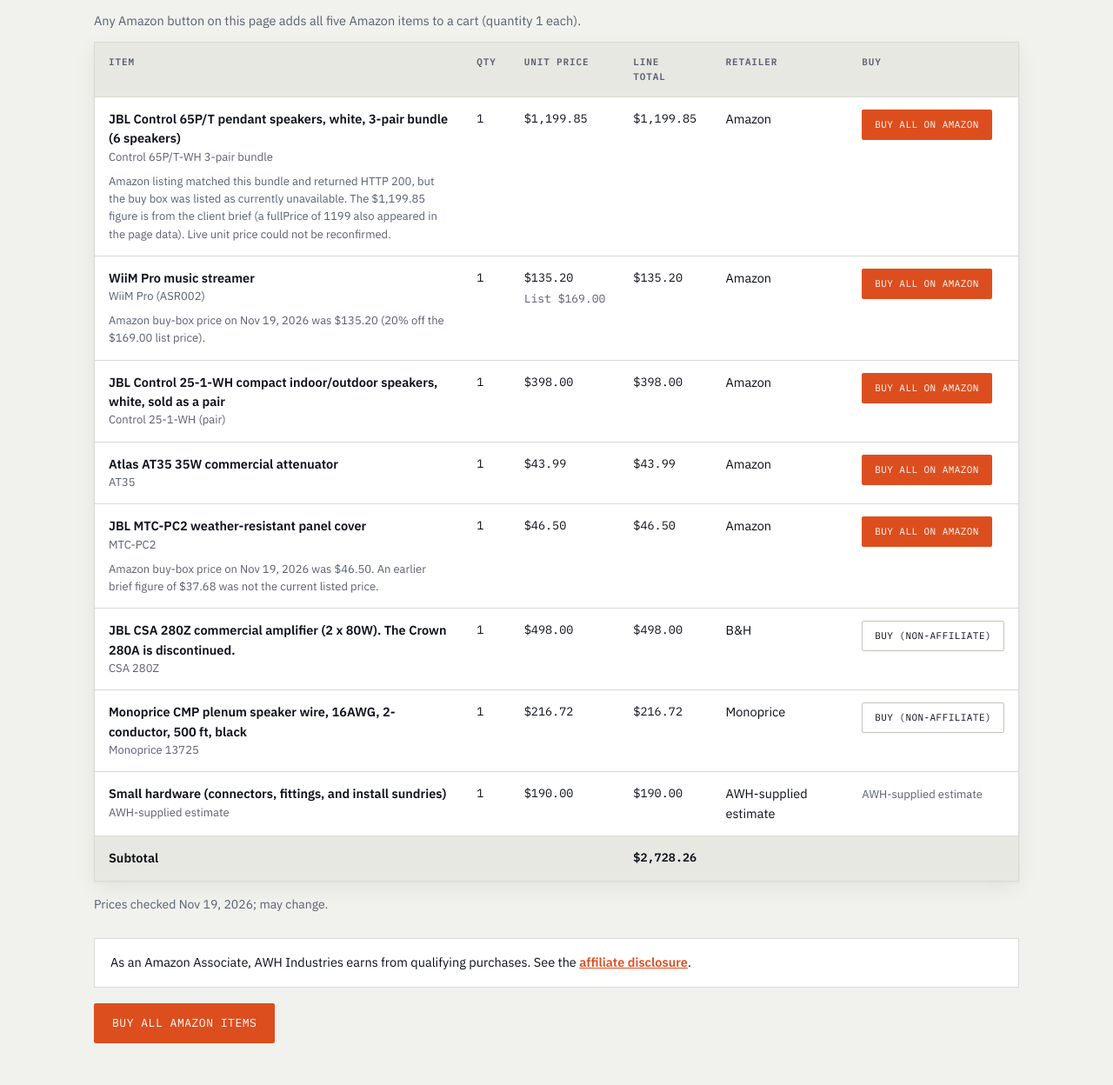
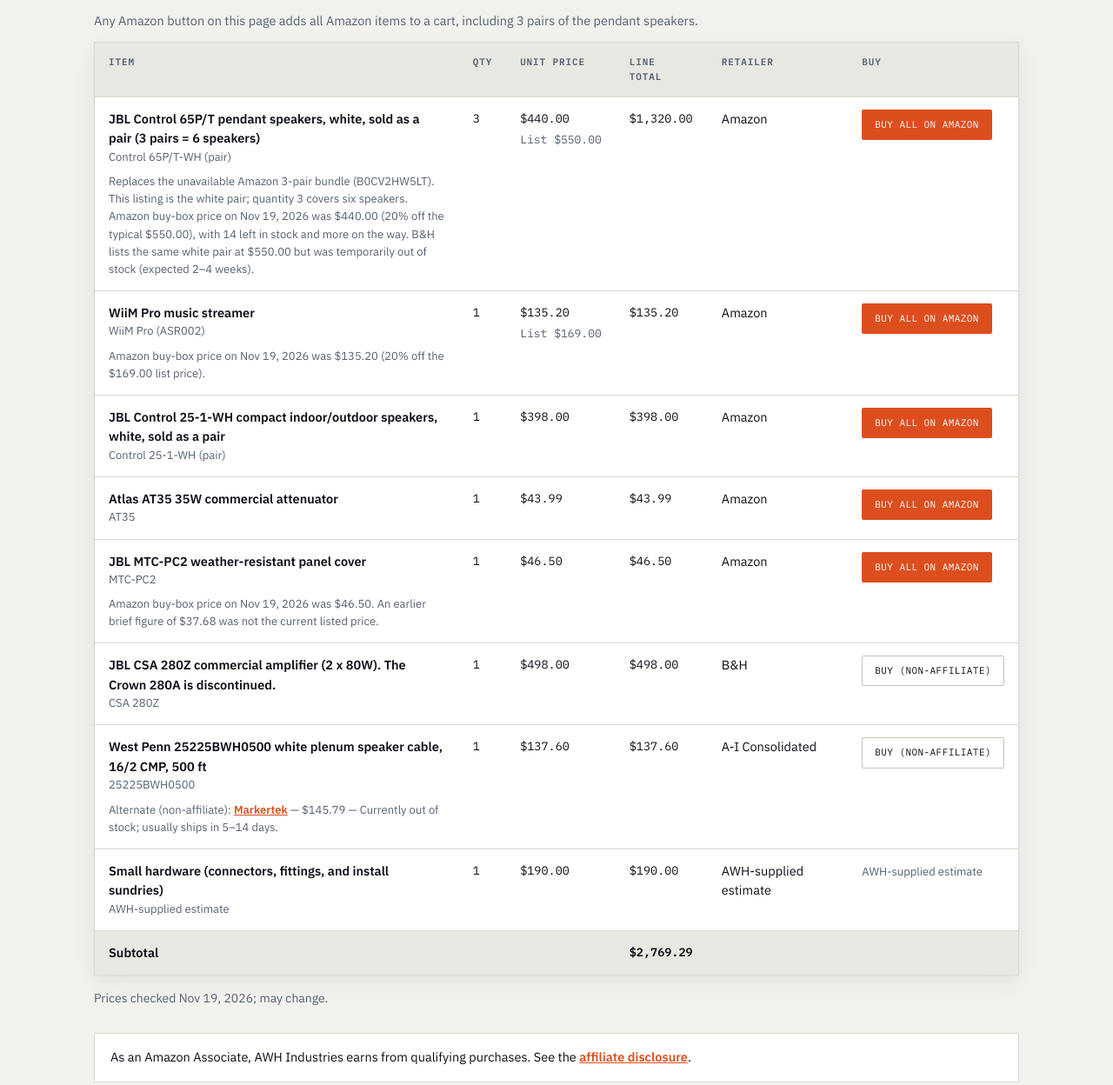
Before and after one commit to ahalvors/awhind, a website: page clients/story-coffee/index.html in a window 1280 px wide. Shown: the part 380-1628 px from the top of the page at 87% size. Drawn offline with Linux system fonts and the light colour scheme.

Commit message:
Swap Story Coffee pendants and plenum wire to buyable sources
Replace the unavailable Amazon 65P/T 3-pair bundle with three in-stock
white pairs (B00519RSDC, qty 3) in the generated Amazon cart. Replace
the Monoprice spool with West Penn 25225BWH0500, buying from
A-I Consolidated and noting Markertek as a non-affiliate alternate.

```diff
--- a/clients/story-coffee/app.mjs
+++ b/clients/story-coffee/app.mjs
@@ -63,9 +63,15 @@ export function renderBom(bom, root) {
   if (note) note.textContent = bom.priceCheckedNote;
 
   const body = items.map((item) => {
-    const noteRow = item.note
-      ? `<div class="item-note">${escapeHtml(item.note)}</div>`
-      : '';
+    const noteBits = [];
+    if (item.note) noteBits.push(`<div class="item-note">${escapeHtml(item.note)}</div>`);
+    if (item.alternate && item.alternate.url) {
+      const alt = item.alternate;
+      const price = alt.unitPrice != null ? ` — ${money(alt.unitPrice)}` : '';
+      const availability = alt.availability ? ` — ${escapeHtml(alt.availability)}` : '';
+      noteBits.push(`<div class="item-note">Alternate (non-affiliate): <a href="${escapeHtml(alt.url)}" target="_blank" rel="nofollow noopener">${escapeHtml(alt.retailer)}</a>${price}${availability}.</div>`);
+    }
+    const noteRow = noteBits.join('');
     const list = item.listPrice
       ? `<div class="list-price">List ${money(item.listPrice)}</div>`
       : '';
--- a/clients/story-coffee/bom.json
+++ b/clients/story-coffee/bom.json
@@ -6,16 +6,17 @@
   "amazonAssociateTag": "weighhere-20",
   "items": [
     {
-      "id": "jbl-control-65pt-bundle",
-      "item": "JBL Control 65P/T pendant speakers, white, 3-pair bundle (6 speakers)",
-      "model": "Control 65P/T-WH 3-pair bundle",
-      "qty": 1,
-      "unitPrice": 1199.85,
+      "id": "jbl-control-65pt-wh-pair",
+      "item": "JBL Control 65P/T pendant speakers, white, sold as a pair (3 pairs = 6 speakers)",
+      "model": "Control 65P/T-WH (pair)",
+      "qty": 3,
+      "unitPrice": 440.0,
+      "listPrice": 550.0,
       "priceChecked": "2026-11-19",
       "retailer": "Amazon",
-      "asin": "B0CV2HW5LT",
+      "asin": "B00519RSDC",
       "affiliate": true,
-      "note": "Amazon listing matched this bundle and returned HTTP 200, but the buy box was listed as currently unavailable. The $1,199.85 figure is from the client brief (a fullPrice of 1199 also appeared in the page data). Live unit price could not be reconfirmed."
+      "note": "Replaces the unavailable Amazon 3-pair bundle (B0CV2HW5LT). This listing is the white pair; quantity 3 covers six speakers. Amazon buy-box price on Nov 19, 2026 was $440.00 (20% off the typical $550.00), with 14 left in stock and more on the way. B&H lists the same white pair at $550.00 but was temporarily out of stock (expected 2\u20134 weeks)."
     },
     {
       "id": "wiim-pro",
@@ -76,15 +77,21 @@
       "affiliate": false
     },
     {
-      "id": "monoprice-cmp-16awg-500",
-      "item": "Monoprice CMP plenum speaker wire, 16AWG, 2-conductor, 500 ft, black",
-      "model": "Monoprice 13725",
+      "id": "west-penn-25225bwh0500",
+      "item": "West Penn 25225BWH0500 white plenum speaker cable, 16/2 CMP, 500 ft",
+      "model": "25225BWH0500",
       "qty": 1,
-      "unitPrice": 216.72,
+      "unitPrice": 137.6,
       "priceChecked": "2026-11-19",
-      "retailer": "Monoprice",
-      "url": "https://www.monoprice.com/product?p_id=13725",
-      "affiliate": false
+      "retailer": "A-I Consolidated",
+      "url": "https://www.aiconsol.com/25225bwh0500-west-penn-wire.html",
+      "affiliate": false,
+      "alternate": {
+        "retailer": "Markertek",
+        "url": "https://www.markertek.com/product/wp-25225b-500we/west-penn-wire-25225b-500-16-ga-unshielded-plenum-speaker-cable-500-feet-white",
+        "unitPrice": 145.79,
+        "availability": "Currently out of stock; usually ships in 5\u201314 days"
+      }
     },
     {
       "id": "small-hardware",
--- a/clients/story-coffee/index.html
+++ b/clients/story-coffee/index.html
@@ -63,6 +63,7 @@
   .item-name{font-weight:600;}
   .item-model,.item-note,.list-price,.muted{color:var(--text-secondary); font-size:13px;}
   .item-note{margin-top:8px; max-width:42em;}
+  .item-note a{color:var(--accent); font-weight:600;}
   .list-price{margin-top:4px;}
   .amazon-all-note{color:var(--text-secondary); font-size:14.5px; margin:28px 0 0;}
   .price-note{color:var(--text-secondary); font-size:14px; margin:0 0 28px;}
@@ -111,7 +112,7 @@
 
 <main class="wrap">
   <p class="status" data-status></p>
-  <p class="amazon-all-note">Any Amazon button on this page adds all five Amazon items to a cart (quantity 1 each).</p>
+  <p class="amazon-all-note">Any Amazon button on this page adds all Amazon items to a cart, including 3 pairs of the pendant speakers.</p>
   <div class="table-wrap">
     <table>
       <thead>
```
Also changed, not shown: tests/story-coffee.test.mjs (+16 -9 lines).
